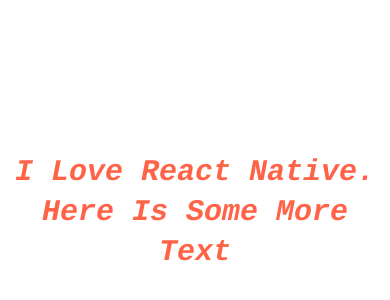
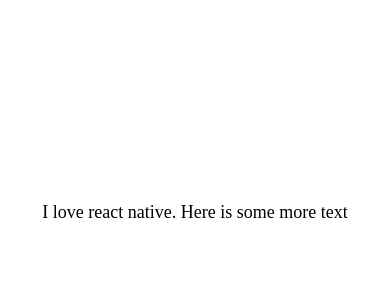
Before and after one commit to chiapet92/expo-playground, a React Native app: screen / in a window 390 px wide. Shown: the part 210-510 px from the top of the page. Built offline with nearby package versions, Linux system fonts and the light colour scheme.

Commit message:
encapsulating styles

```diff
--- a/App.js
+++ b/App.js
@@ -1,5 +1,6 @@
 import React from "react";
 import { Text, View } from "react-native";
+import AppText from "./app/components/AppText";
 
 // View -> UIView for iOS
 export default function App() {
@@ -11,20 +12,7 @@
         alignItems: "center",
       }}
     >
-      <Text
-        style={{
-          fontFamily: "Courier", // iOS only
-          fontStyle: "italic",
-          fontWeight: "600",
-          color: "tomato",
-          fontSize: 30,
-          textTransform: "capitalize",
-          textAlign: "center",
-          lineHeight: 40,
-        }}
-      >
-        I love react native. Here is some more text
-      </Text>
+      <AppText>I love react native. Here is some more text</AppText>
     </View>
   );
 }
--- /dev/null
+++ b/app/components/AppText.js
@@ -0,0 +1,16 @@
+import React from "react";
+import { Platform, Text, StyleSheet } from "react-native";
+
+// <Heading></Heading>
+function AppText({ children }) {
+  return <Text style={styles.text}>{children}</Text>;
+}
+
+// rnss = react native style sheet
+const styles = StyleSheet.create({
+  text: {
+    fontSize: 18,
+    fontFamily: Platform.OS === "android" ? "Roboto" : "Avenir",
+  },
+});
+export default AppText;
```
